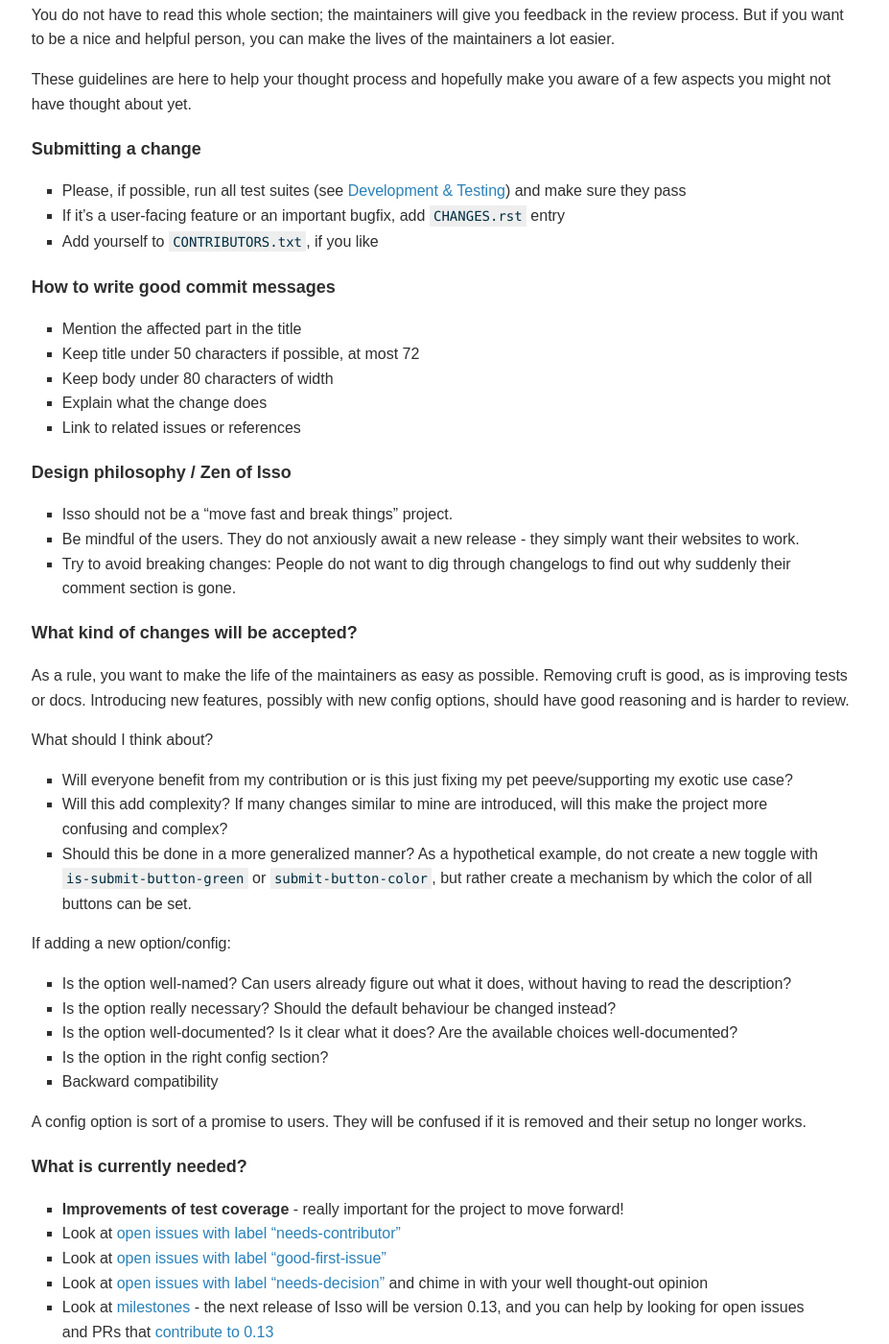
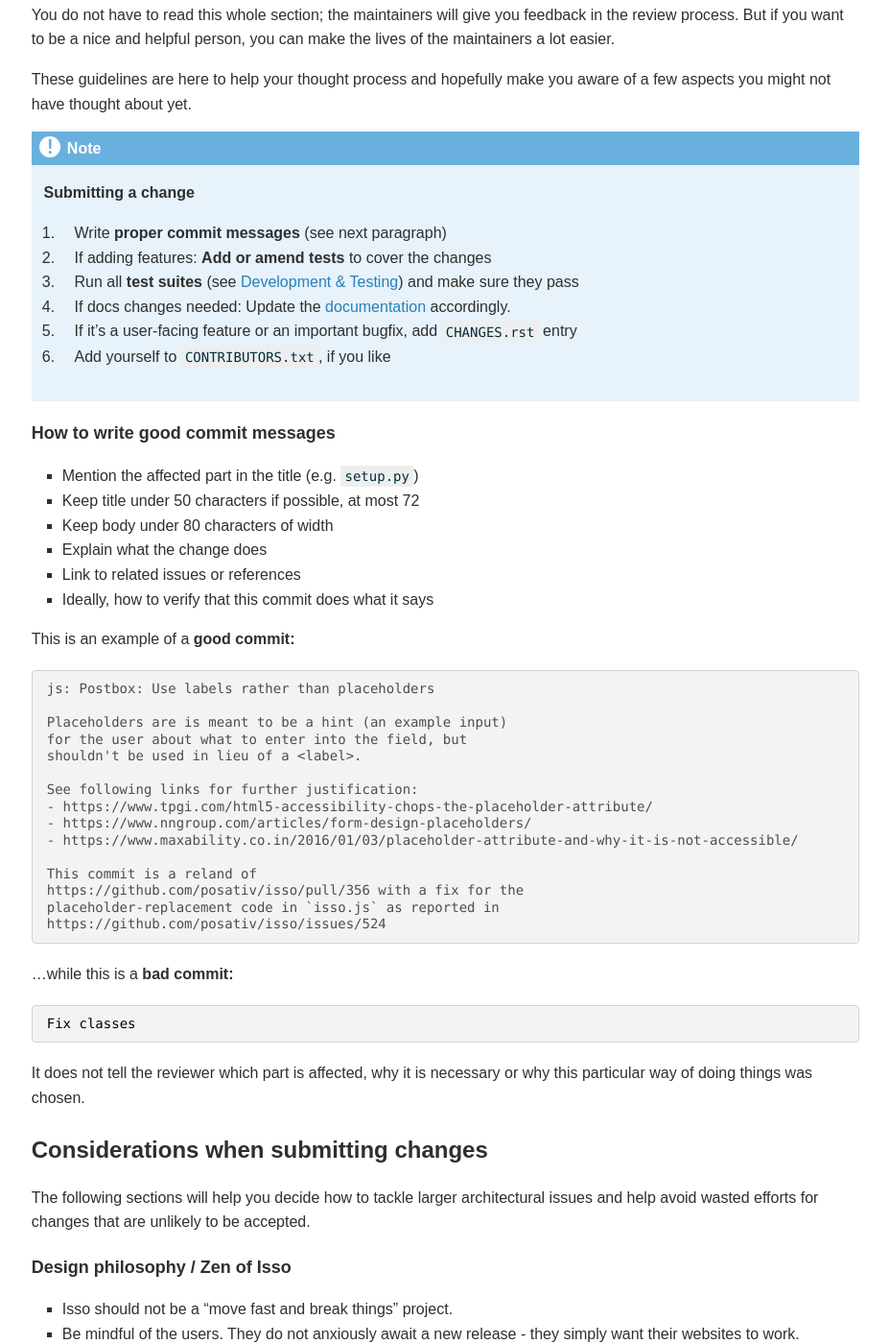
Before and after one commit to isso-comments/isso, a Sphinx documentation site: the page built from docs/docs/contributing/index.rst, in a window 1280 px wide and 1400 px high, scrolled down 1148 px. Shown: the whole window at 96% size, without its empty margins (304-1231 px from the left). Built offline with Sphinx 7.4.7, drawn with Linux system fonts in a browser that asks for light colours.

Commit message:
docs: contrib: Add commit msg examples, checklist

```diff
--- a/docs/docs/contributing/index.rst
+++ b/docs/docs/contributing/index.rst
@@ -75,29 +75,67 @@ person, you can make the lives of the maintainers a lot easier.
 These guidelines are here to help your thought process and hopefully make you
 aware of a few aspects you might not have thought about yet.
 
-.. The project author @posativ has stipulated these basic two tenets:
-.. *  no hard-wired external services (e.g. Gravatar, Akismet)
-.. *  no support for ancient browsers (e.g. IE6-9)
+.. _contribute-checklist:
 
-Submitting a change
-^^^^^^^^^^^^^^^^^^^
+.. note:: **Submitting a change**
 
-- Please, if possible, run all test suites (see
-  :doc:`/docs/technical-docs/testing`) and make sure they pass
-- If it's a user-facing feature or an important bugfix, add ``CHANGES.rst``
-  entry
-- Add yourself to ``CONTRIBUTORS.txt``, if you like
+    1. Write **proper commit messages** (see next paragraph)
+    2. If adding features: **Add or amend tests** to cover the changes
+    3. Run all **test suites** (see :doc:`/docs/technical-docs/testing`) and make
+       sure they pass
+    4. If docs changes needed: Update the :doc:`documentation <documentation>`
+       accordingly.
+    5. If it's a user-facing feature or an important bugfix, add ``CHANGES.rst``
+       entry
+    6. Add yourself to ``CONTRIBUTORS.txt``, if you like
 
 .. _contribute-commitmsg:
 
 How to write good commit messages
 ^^^^^^^^^^^^^^^^^^^^^^^^^^^^^^^^^
 
-- Mention the affected part in the title
+- Mention the affected part in the title (e.g. ``setup.py``)
 - Keep title under 50 characters if possible, at most 72
 - Keep body under 80 characters of width
 - Explain what the change does
 - Link to related issues or references
+- Ideally, how to verify that this commit does what it says
+
+This is an example of a **good commit:**
+
+.. code-block::
+
+    js: Postbox: Use labels rather than placeholders
+
+    Placeholders are is meant to be a hint (an example input)
+    for the user about what to enter into the field, but
+    shouldn't be used in lieu of a <label>.
+
+    See following links for further justification:
+    - https://www.tpgi.com/html5-accessibility-chops-the-placeholder-attribute/
+    - https://www.nngroup.com/articles/form-design-placeholders/
+    - https://www.maxability.co.in/2016/01/03/placeholder-attribute-and-why-it-is-not-accessible/
+
+    This commit is a reland of
+    https://github.com/posativ/isso/pull/356 with a fix for the
+    placeholder-replacement code in `isso.js` as reported in
+    https://github.com/posativ/isso/issues/524
+
+...while this is a **bad commit:**
+
+.. code-block::
+
+    Fix classes
+
+It does not tell the reviewer which part is affected, why it is necessary or
+why this particular way of doing things was chosen.
+
+Considerations when submitting changes
+--------------------------------------
+
+The following sections will help you decide how to tackle larger architectural
+issues and help avoid wasted efforts for changes that are unlikely to be
+accepted.
 
 Design philosophy / Zen of Isso
 ^^^^^^^^^^^^^^^^^^^^^^^^^^^^^^^
```
